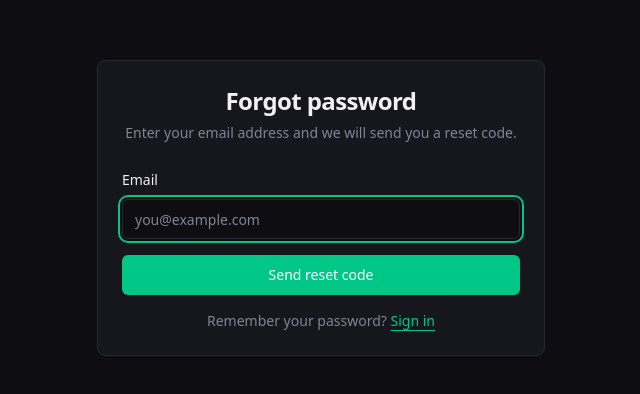
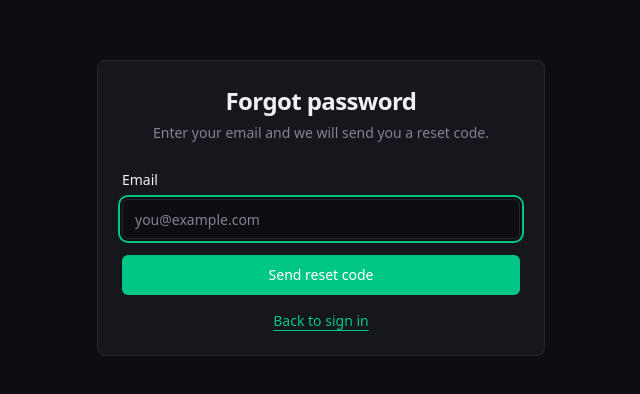
Before and after one commit to nirmal-2512/SmartMoney, a React (Vite) app in the folder frontend/: page /forgot-password in a window 1280 px wide. Shown: the part 192-586 px from the top of the page, without its empty margins (319-959 px from the left). Built offline with nearby package versions, Linux system fonts and the light colour scheme; no server answers.

Commit message:
Ready for Deployment 2.0

```diff
--- a/frontend/src/pages/Forgotpasswordpage.jsx
+++ b/frontend/src/pages/Forgotpasswordpage.jsx
@@ -23,18 +23,12 @@ export default function ForgotPasswordPage() {
     mutationFn: (data) => api.post("/auth/forgot-password", data),
     onSuccess: (res) => {
       const userId = res.data.userId;
+      toast({
+        title: "OTP sent",
+        description: `Check ${email} for your reset code.`,
+      });
       if (userId) {
-        toast({
-          title: "OTP sent",
-          description: `Check ${email} for your reset code.`,
-        });
         navigate("/reset-password", { state: { userId, email } });
-      } else {
-        // Email not found — still show a friendly message
-        toast({
-          title: "OTP sent",
-          description: `If that email exists, a code has been sent.`,
-        });
       }
     },
     onError: () => {
@@ -53,7 +47,7 @@ export default function ForgotPasswordPage() {
         <CardHeader className="text-center">
           <CardTitle className="text-2xl">Forgot password</CardTitle>
           <CardDescription>
-            Enter your email address and we will send you a reset code.
+            Enter your email and we will send you a reset code.
           </CardDescription>
         </CardHeader>
         <CardContent>
@@ -70,7 +64,6 @@ export default function ForgotPasswordPage() {
                 autoFocus
               />
             </div>
-
             <Button
               type="submit"
               className="w-full"
@@ -78,14 +71,12 @@ export default function ForgotPasswordPage() {
             >
               {mutation.isPending ? "Sending..." : "Send reset code"}
             </Button>
-
             <p className="text-center text-sm text-muted-foreground">
-              Remember your password?{" "}
               <Link
                 to="/login"
-                className="text-primary underline underline-offset-4 hover:no-underline"
+                className="text-primary underline underline-offset-4"
               >
-                Sign in
+                Back to sign in
               </Link>
             </p>
           </form>
--- a/frontend/src/pages/Otpverificationpage.jsx
+++ b/frontend/src/pages/Otpverificationpage.jsx
@@ -154,3 +154,4 @@ export default function OtpVerificationPage() {
     </div>
   );
 }
+//this is to check the rename for this file
--- a/frontend/src/pages/Resetpasswordpage.jsx
+++ b/frontend/src/pages/Resetpasswordpage.jsx
@@ -206,3 +206,4 @@ export default function ResetPasswordPage() {
     </div>
   );
 }
+//this is to check the renname for this file
```
